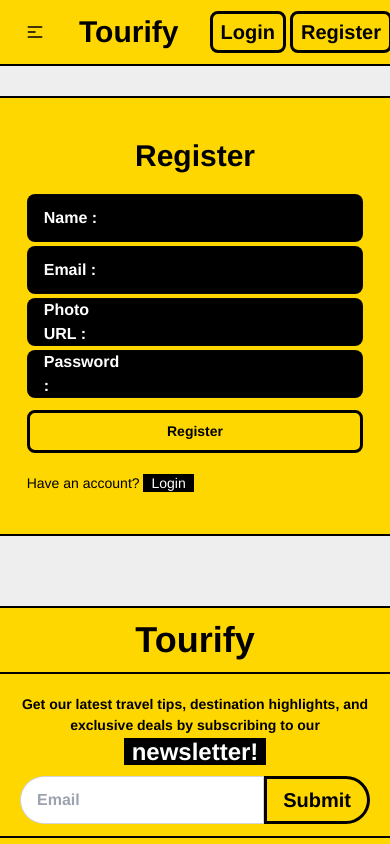
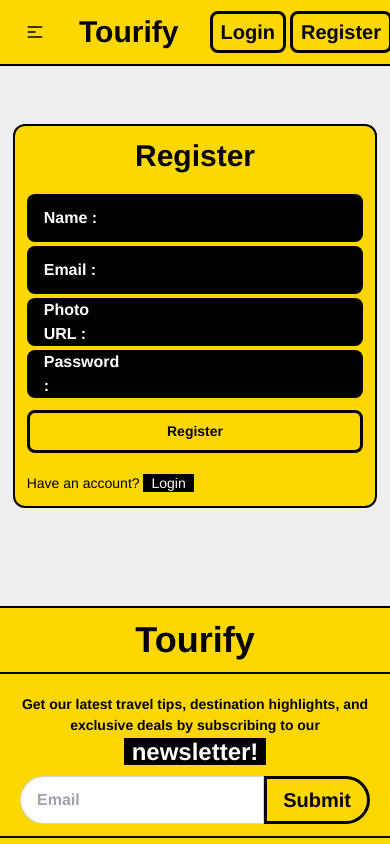
Before and after one commit to mosharofofficial/Tourify, a React (Vite) app: page /register in a window 390 px wide. Shown: the top 844 px of the page. Built offline with nearby package versions, Linux system fonts and the light colour scheme; no server answers.

Commit message:
minor tweaks in login & register page to make them responsive

```diff
--- a/src/authentication/Login.jsx
+++ b/src/authentication/Login.jsx
@@ -61,7 +61,7 @@ const Login = () => {
 
   return (
     <div className=" flex items-center justify-center h-[500px]">
-      <div className="bg-yellow  p-10 rounded-xl border-2 border-black ">
+      <div className="bg-yellow p-4 sm:p-10 rounded-xl border-2 border-black ">
         <h1 className="text-center pb-5 text-3xl font-bold">Login</h1>
         <form onSubmit={handleSubmit} className="flex flex-col gap-1 ">
           <label className=" bg-black text-white font-bold input input-bordered flex items-center gap-2">
--- a/src/authentication/Register.jsx
+++ b/src/authentication/Register.jsx
@@ -66,7 +66,7 @@ const Register = () => {
 
   return (
     <div className=" flex items-center justify-center h-[500px]">
-      <div className="bg-yellow  p-10 rounded-xl border-2 border-black ">
+      <div className="bg-yellow  p-3 sm:p-10  rounded-xl border-2 border-black ">
         <h1 className="text-center pb-5 text-3xl font-bold">Register</h1>
         <form onSubmit={handleSubmit} className="flex flex-col gap-1 ">
           <label className=" bg-black text-white font-bold input input-bordered flex items-center gap-2">
```
